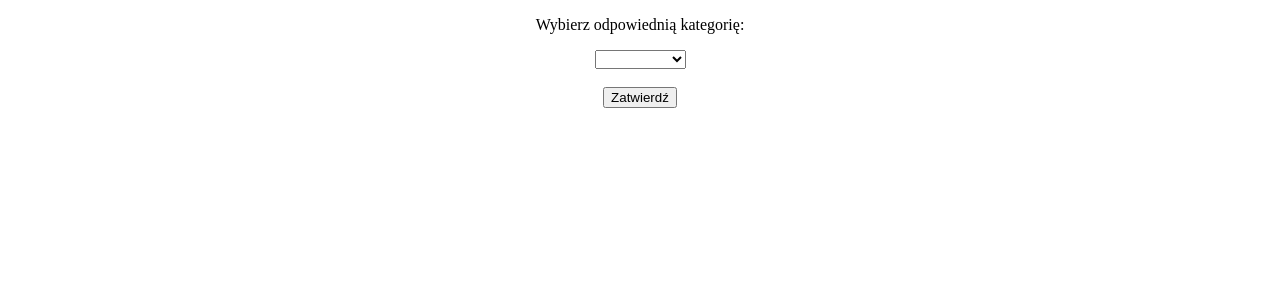
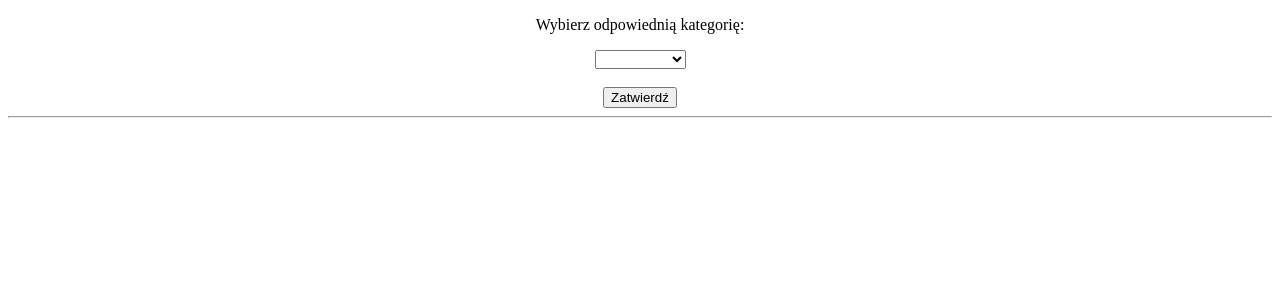
Before and after one commit to mjazy/NewsBrowser, an Angular app in the folder Client/: page / in a window 1280 px wide. Shown: the top 300 px of the page. Built offline with nearby package versions, Linux system fonts and the light colour scheme.

Commit message:
30th commit: added fetchedNewsDiv in app.component.html

```diff
--- a/Client/src/app/app.component.html
+++ b/Client/src/app/app.component.html
@@ -12,5 +12,10 @@
     </select><br />
     <br />
     <button (click)="fetchNews(category)" type="submit">Zatwierdź</button>
+  </div>
 </div>
-</div>
+  <hr>
+  <div id="fetchedNewsDiv" style="text-align:left" *ngIf="fetchNewsResponse">
+    <p>Kraj: {{fetchNewsResponse.country}}</p>
+    <p>Kategoria: {{fetchNewsResponse.category}}</p>
+  </div>
```
